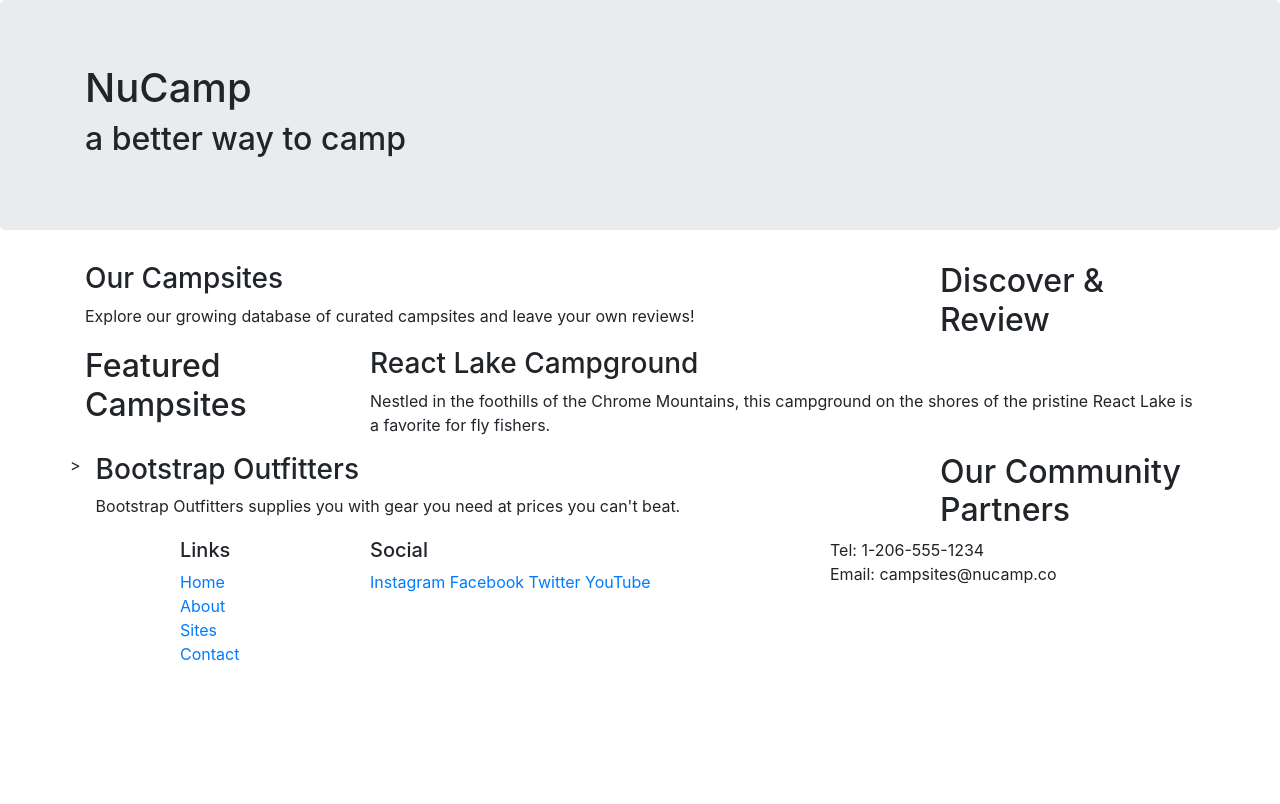
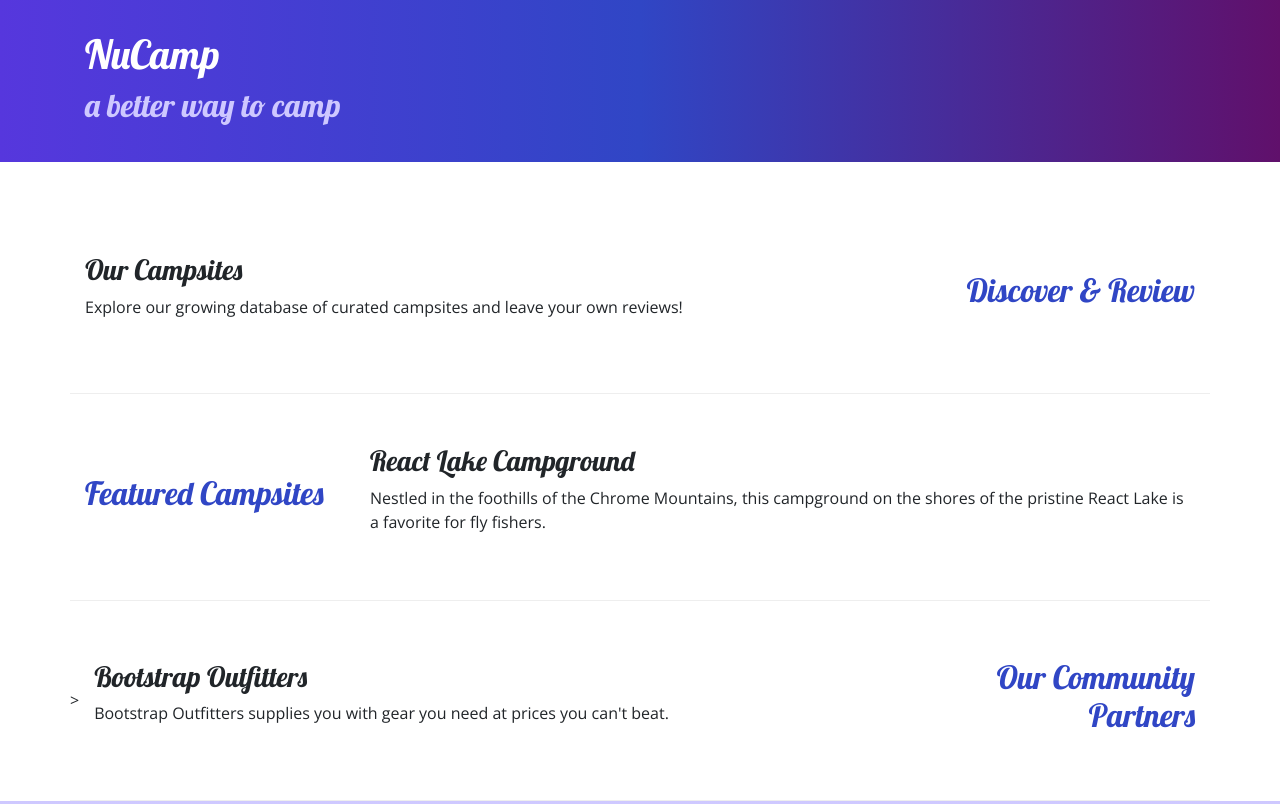
Before and after one commit to beckycb78/nucampsite, a website: page index.html in a window 1280 px wide. Shown: the top 804 px of the page. Drawn offline with nearby package versions, Linux system fonts and the light colour scheme.

Commit message:
Adding Custom Styles

```diff
--- /dev/null
+++ b/css/styles.css
@@ -0,0 +1,32 @@
+body {
+    font-family: "Open Sans", sans-serif;
+}
+
+h1, h2, h3 {
+    font-family: "Lobster", cursive;
+}
+
+h2 {
+    color: #3046C5;
+}
+
+header h2 {
+    color: #CEC8FF;
+}
+
+footer {
+    background-image: linear-gradient(#CEC8FF, white);
+    padding: 20px 0;
+}
+
+.jumbotron {
+    padding: 30px;
+    background-image: linear-gradient(to right, #5637DD, #3046C5, #60106B);
+    color: white;
+}
+
+.row-content {
+    padding: 50px 0;
+    border-bottom: 1px ridge;
+    min-height: 200px;
+}
--- a/index.html
+++ b/index.html
@@ -9,12 +9,15 @@
     <!-- Bootstrap CSS -->
     <link rel="stylesheet" href="node_modules/bootstrap/dist/css/bootstrap.min.css" />
 
+    <!-- Additional CSS must be placed after Bootstrap CSS -->
+    <link rel="stylesheet" href="https://fonts.googleapis.com/css?family=Lobster|Open+Sans" />
+    <link rel="stylesheet" href="css/styles.css" />
     <title>NuCamp: A Better Way To Camp</title>
 </head>
 
 <body>
 
-    <header class="jumbotron">
+    <header class="jumbotron jumbotron-fluid">
         <div class="container">
             <div class="row">
                 <div class="col">
@@ -26,9 +29,9 @@
     </header>
 
     <div class="container">
-        <div class="row">
+        <div class="row row-content align-items-center">
             <div class="col-sm-4 order-sm-last col-md-3">
-                <h2>Discover & Review</h2>
+                <h2 class="text-sm-right">Discover & Review</h2>
             </div>
             <div class="col">
                 <h3>Our Campsites</h3>
@@ -36,7 +39,7 @@
             </div>
         </div>
 
-        <div class="row">
+        <div class="row row-content align-items-center">
             <div class="col-sm-4 col-md-3">
                 <h2>Featured Campsites</h2>
             </div>
@@ -45,9 +48,9 @@
                 <p>Nestled in the foothills of the Chrome Mountains, this campground on the shores of the pristine React Lake is a favorite for fly fishers.</p>
             </div>
         </div>
-        <div class="row">
+        <div class="row row-content align-items-center">
             <div class="col-sm-4 order-sm-last col-md-3">
-                <h2>Our Community Partners</h2>
+                <h2 class="text-sm-right">Our Community Partners</h2>
             </div>>
             <div class="col">
                 <h3>Bootstrap Outfitters</h3>
@@ -70,14 +73,14 @@
                         <li><a href="#">Contact</a></li>
                     </ul>
                 </div>
-                <div class="col-6 col-sm-5">
+                <div class="col-6 col-sm-5 text-center">
                     <h5>Social</h5>
                     <a href="http://instagram.com/">Instagram</a>
                     <a href="http://facebook.com/">Facebook</a>
                     <a href="http://twitter.com/">Twitter</a>
                     <a href="http://youtube.com/">YouTube</a>
                 </div>
-                <div>
+                <div class="col-sm4 text-center">
                     Tel: 1-206-555-1234<br />
                     Email: campsites@nucamp.co
                 </div>
```
